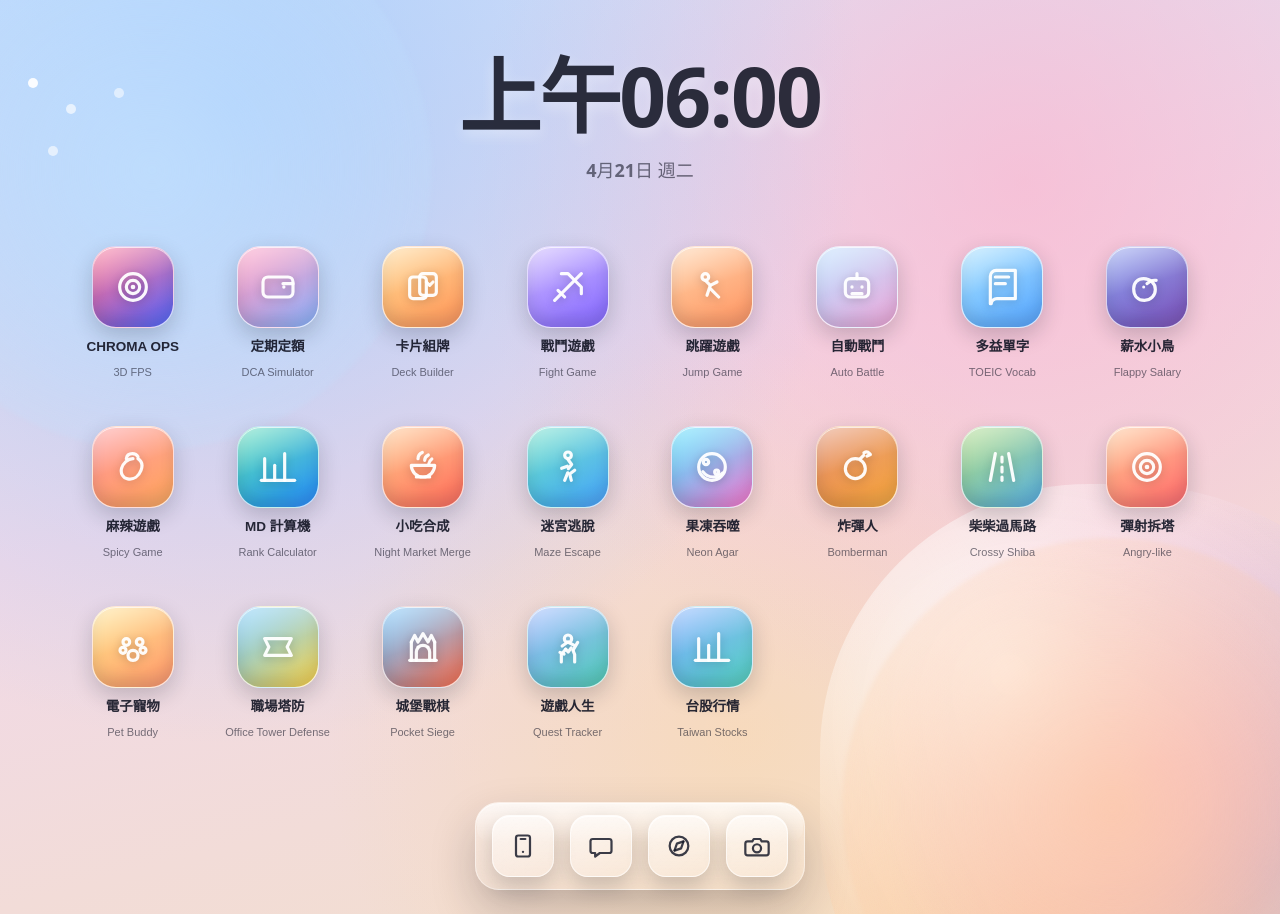
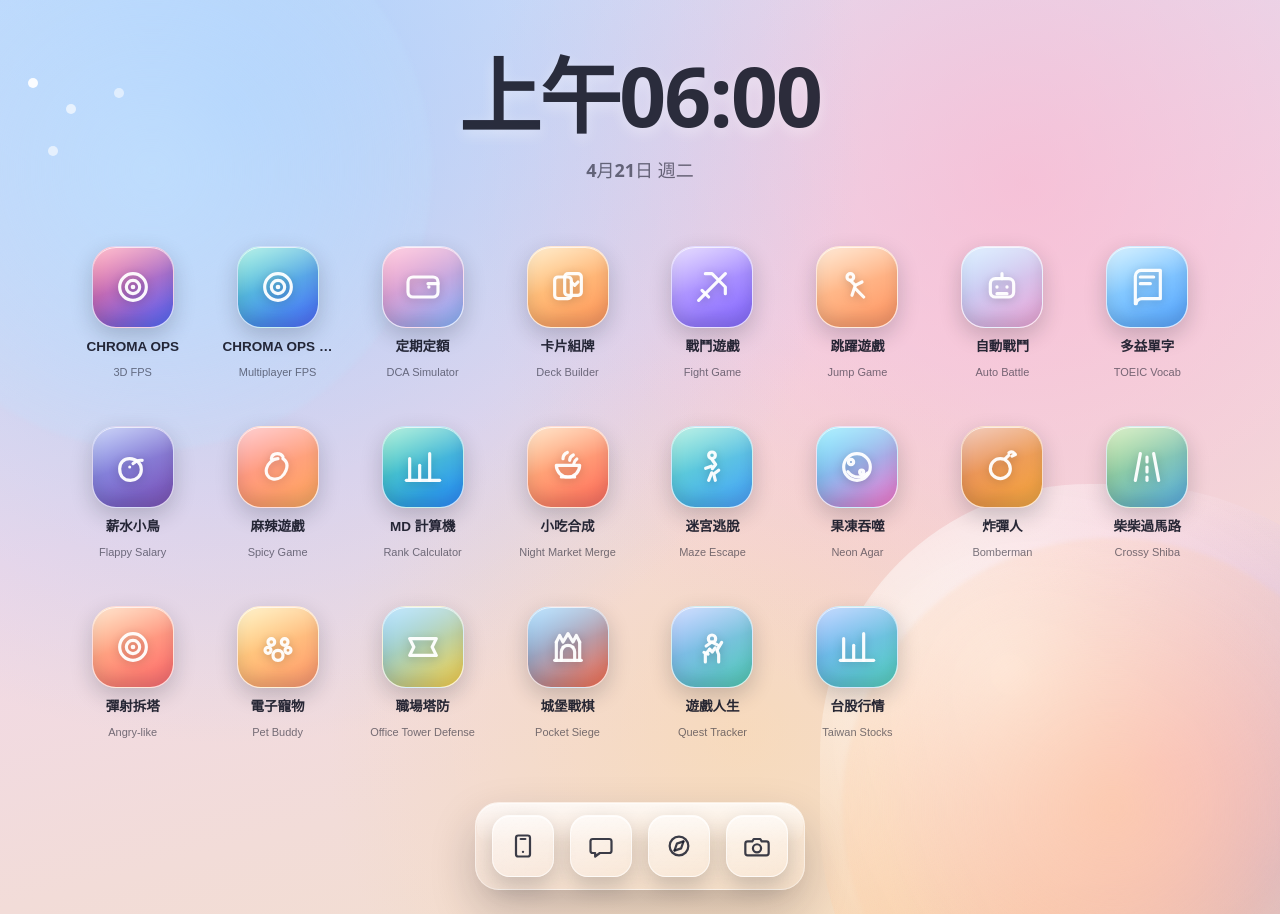
Before and after one commit to kevinyaya2/dca-simulator, a React (Vite) app: page /#/ in a window 1280 px wide. Built offline with nearby package versions, Linux system fonts and the light colour scheme.

Commit message:
新增多人連線射擊路由

```diff
--- a/src/pages/Home.jsx
+++ b/src/pages/Home.jsx
@@ -4,6 +4,7 @@ import Icon from "../components/icons/Icon";
 
 const APPS = [
   { id: "chroma-ops", name: "CHROMA OPS", subtitle: "3D FPS", icon: "target", color: "linear-gradient(145deg, #ff4e7a, #526cff)", route: "/chroma-ops" },
+  { id: "chroma-ops-multiplayer", name: "CHROMA OPS 連線", subtitle: "Multiplayer FPS", icon: "target", color: "linear-gradient(145deg, #36d8c4, #526cff)", route: "/multiplayer" },
   { id: "dca", name: "定期定額", subtitle: "DCA Simulator", icon: "wallet", color: "linear-gradient(145deg, #ff7fb0, #8bb8ff)", route: "/dca" },
   { id: "cards", name: "卡片組牌", subtitle: "Deck Builder", icon: "cards", color: "linear-gradient(145deg, #ffc870, #ff9860)", route: "/cards" },
   { id: "fight", name: "戰鬥遊戲", subtitle: "Fight Game", icon: "sword", color: "linear-gradient(145deg, #b89cff, #886cff)", route: "/fight" },
```
